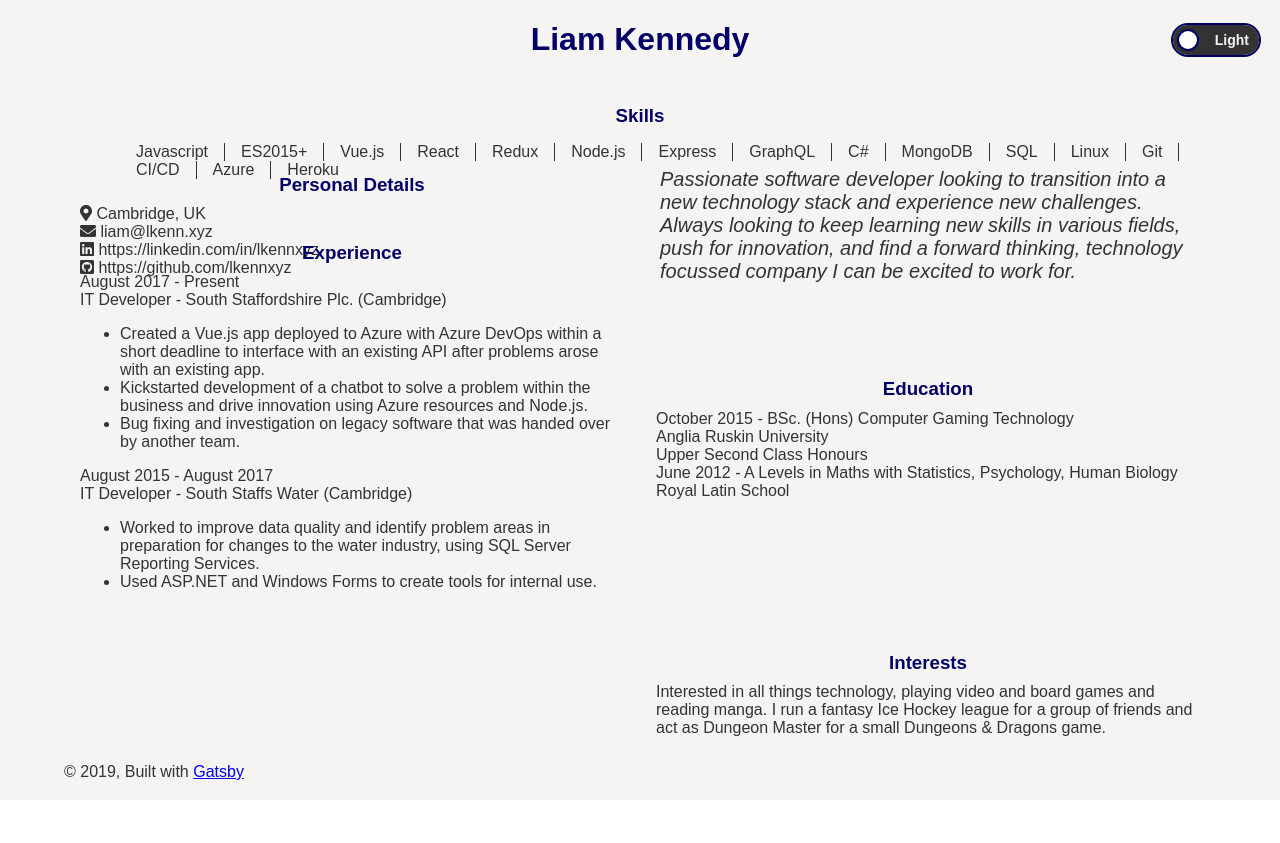
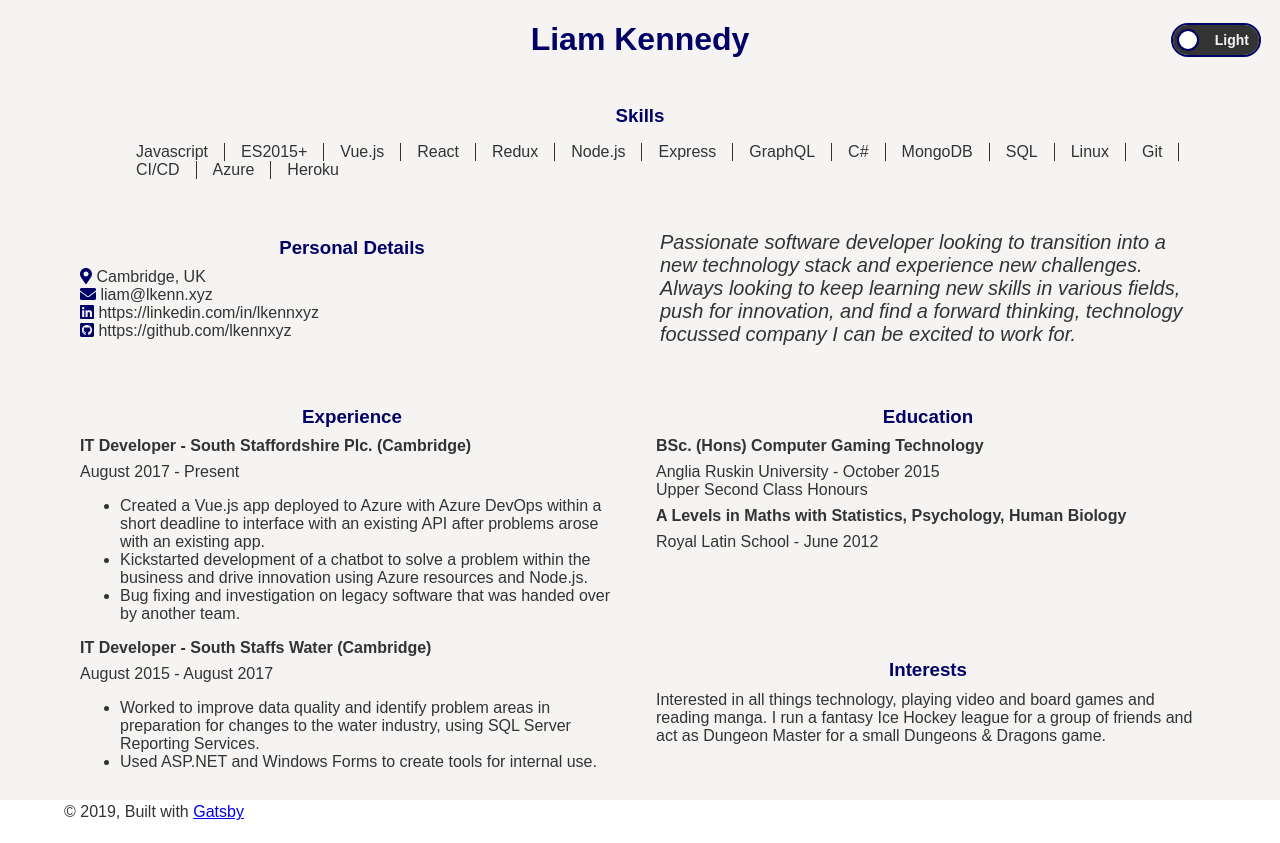
Before and after one commit to lkennxyz/cv, a Gatsby site: page / in a window 1280 px wide. Before the commit the page ends 803 px from the top, so only its background shows below. Built offline with nearby package versions, Linux system fonts and the light colour scheme; Gatsby itself is replaced by a stand-in of ours.

Commit message:
Changed layout, need to add pdf-ing

```diff
--- a/src/components/header.js
+++ b/src/components/header.js
@@ -1,8 +1,6 @@
 import { Link } from "gatsby"
 import PropTypes from "prop-types"
 import React from "react"
-import { FontAwesomeIcon } from '@fortawesome/react-fontawesome';
-import { faSun, faMoon } from '@fortawesome/free-solid-svg-icons';
 
 const Header = ({ siteTitle, setDark, dark }) => (
   <header>
--- a/src/pages/index.js
+++ b/src/pages/index.js
@@ -30,8 +30,8 @@ const IndexPage = () => (
       {
         data.education.map((el, i) =>
           <div key={`ed-${i}`}>
-            {el.date} - {el.title}<br/>
-            {el.location}<br/>
+            <h4>{el.title}</h4>
+            {el.location} - {el.date}<br/>
             {el.grade}<br/>
           </div>
         )
@@ -43,18 +43,18 @@ const IndexPage = () => (
     </div>
     <div className="details area">
       <h3>Personal Details</h3>
-      <FontAwesomeIcon icon={ faMapMarkerAlt }/> {data.personal_details.location}<br/>
-      <a href={`mailto:${data.personal_details.email}`}><FontAwesomeIcon icon={ faEnvelope }/> {data.personal_details.email}</a><br/>
-      <a href={data.personal_details.linkedin}><FontAwesomeIcon icon={ faLinkedin }/> {data.personal_details.linkedin}</a><br/>
-      <a href={data.personal_details.github}><FontAwesomeIcon icon={ faGithubSquare }/> {data.personal_details.github}</a><br/>
+      <FontAwesomeIcon className="icon" icon={ faMapMarkerAlt }/> {data.personal_details.location}<br/>
+      <a href={`mailto:${data.personal_details.email}`}><FontAwesomeIcon className="icon" icon={ faEnvelope }/> {data.personal_details.email}</a><br/>
+      <a href={data.personal_details.linkedin}><FontAwesomeIcon className="icon" icon={ faLinkedin }/> {data.personal_details.linkedin}</a><br/>
+      <a href={data.personal_details.github}><FontAwesomeIcon className="icon" icon={ faGithubSquare }/> {data.personal_details.github}</a><br/>
     </div>
     <div className="experience area">
       <h3>Experience</h3>
       {
         data.experience.map((el, i) =>
           <div key={`ex-${i}`}>
+            <h4>{el.title} - {el.location}</h4>
             {el.from_date} - {el.to_date}<br/>
-            {el.title} - {el.location}
             <ul>
               {
                 el.info.map((inf, i) =>
--- a/src/styles/_base.scss
+++ b/src/styles/_base.scss
@@ -25,7 +25,7 @@ body {
     color: t($text);
   }
   margin: 0, auto;
-  transition: color 0.5s, background-color 0.5s;
+  transition: color 0.5s ease-in, background-color 0.5s ease-in;
   height: inherit;
   display: grid;
   grid-template-columns: 5% 90% 5%;
@@ -45,14 +45,12 @@ main {
   font-size: 1em;
   @media only screen and (min-width: 768px) {
     grid-template-columns: 50% 50%;
-    grid-template-rows: 10% 10% 20% 20% 20% 20%;
+    grid-template-rows: 0.25fr 0.5fr 0.75fr 0.5fr;
     grid-template-areas:
       "skills skills"
       "details summary"
-      "experience summary"
       "experience education"
-      "experience education"
-      "experience interests";
+      "experience interests"
   }
   @media only screen and (max-width: 768px) {
     grid-template-columns: 100%;
@@ -73,6 +71,9 @@ h3 {
     color: t($text-important);
   };
 }
+h4 {
+  margin: 0.5em 0 0.5em 0;
+}
 footer {
   grid-area: footer;
 }
--- a/src/styles/_content.scss
+++ b/src/styles/_content.scss
@@ -80,8 +80,14 @@ header {
     @include themed()  {
       color: t($text);
     };
-    transition: color 0.5s;
+    transition: color 0.5s ease-in;
   }
+}
+.icon {
+  @include themed() {
+    color: t($text-important);
+  }
+  transition: color 0.5s ease-in;
 }
 .experience {
   grid-area: experience;
--- a/src/styles/_settings.scss
+++ b/src/styles/_settings.scss
@@ -4,10 +4,10 @@ $bg--light:#F5F4F3;
 $text--light:#333333;
 $text--imp--light: #000066;
 $text--2--light: "";
-$brand--blue--light: #000066;
+$brand--blue--light: #3333ff;
 //dark
 $bg--dark:#333333;
 $text--dark:#F5F4F3;
 $text--imp--dark: #3366ff;
 $text--2--dark:"";
-$brand--blue--dark: #3366ff;
+$brand--blue--dark: #6699ff;
```
